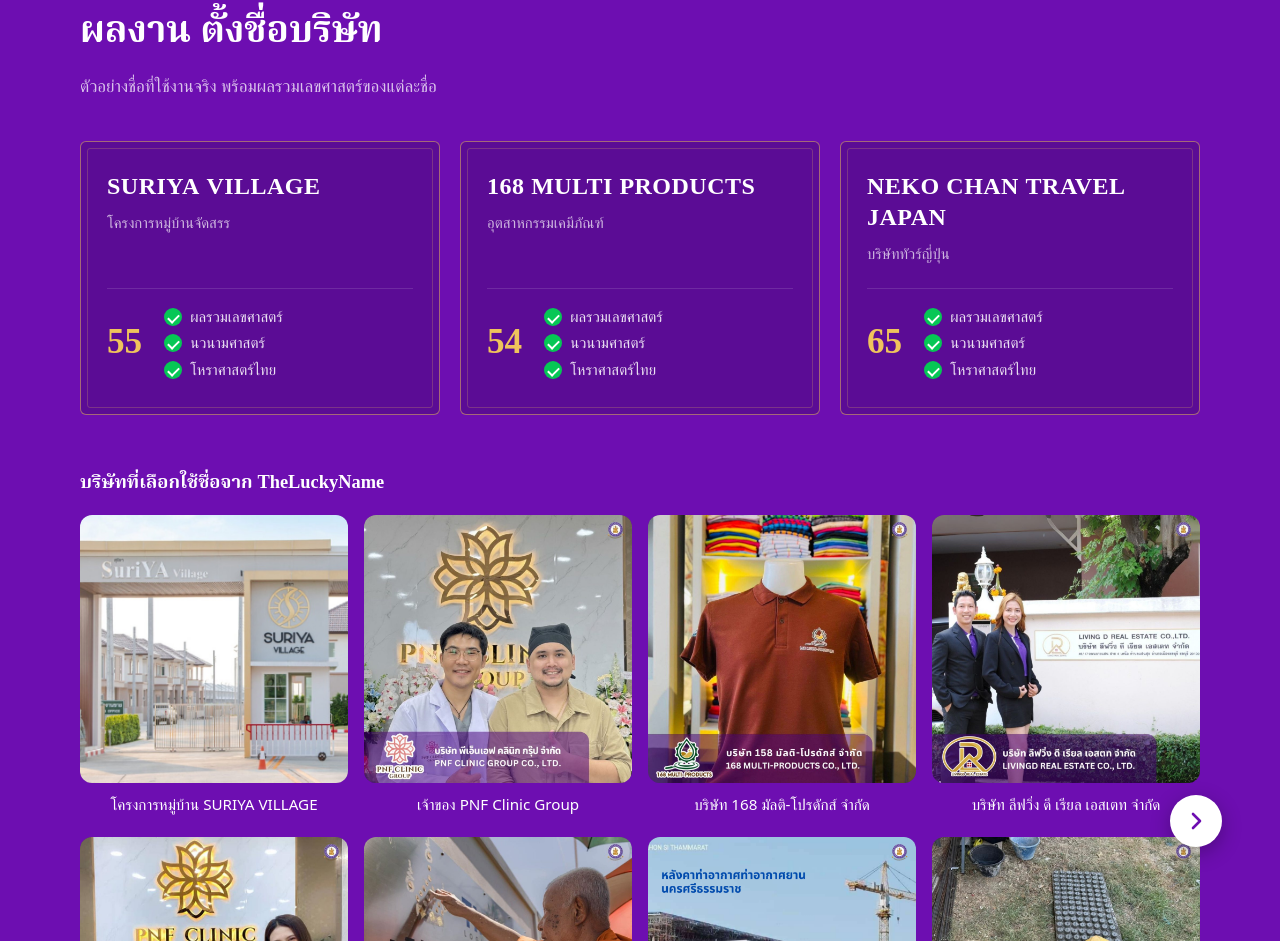
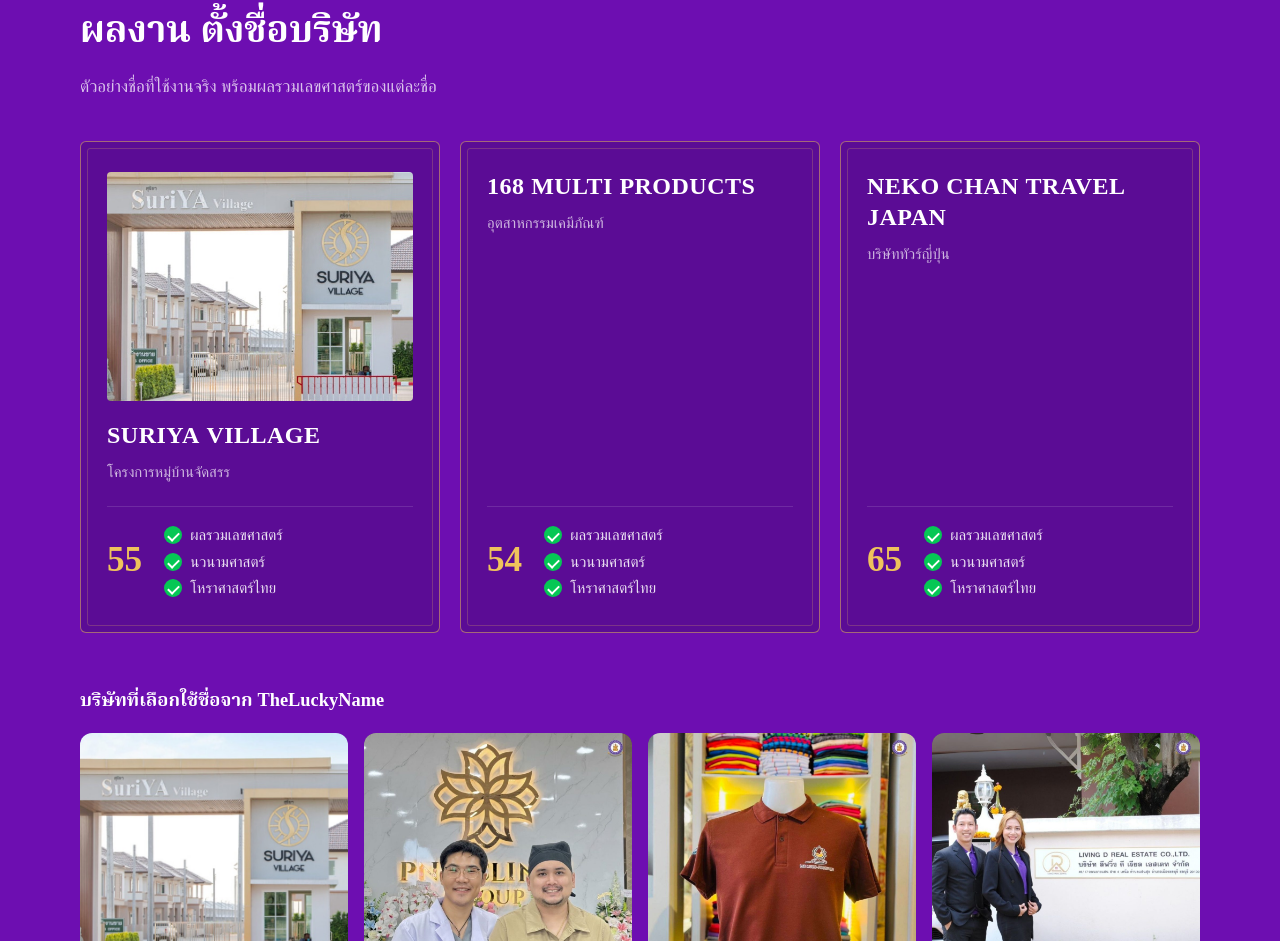
Before and after one commit to kangpla2530/theluckyname-landing, a plain HTML site: page index.html in a window 1280 px wide. Shown: the part 2162-3103 px from the top of the page. Drawn offline with Linux system fonts and the light colour scheme; a web font is replaced by a local one.

Commit message:
Add project photo to SURIYA VILLAGE portfolio card
Co-Authored-By: Claude Opus 5.5 <noreply@anthropic.com>

```diff
--- a/index.html
+++ b/index.html
@@ -185,6 +185,7 @@ section{padding:88px 0}
 .plates{display:grid;grid-template-columns:repeat(3,1fr);gap:20px}
 .plate{border:1px solid rgba(239,195,92,.5);border-radius:6px;padding:30px 26px;position:relative;background:#5B0C95}
 .plate::after{content:"";position:absolute;inset:6px;border:1px solid rgba(239,195,92,.22);border-radius:3px;pointer-events:none}
+.plate .ph{width:100%;height:auto;aspect-ratio:4/3;object-fit:cover;object-position:50% 45%;border-radius:4px;margin:0 0 20px;position:relative;z-index:1}
 .plate .name{font-family:var(--serif);font-size:1.5rem;font-weight:700;line-height:1.3;letter-spacing:.02em}
 .plate .kind{color:rgba(255,255,255,.7);font-size:.93rem;margin-top:6px}
 .plate{display:flex;flex-direction:column}
@@ -545,7 +546,7 @@ footer .disclaim{flex-basis:100%;border-top:1px solid rgba(255,255,255,.1);paddi
       <p class="lede">ตัวอย่างชื่อที่ใช้งานจริง พร้อมผลรวมเลขศาสตร์ของแต่ละชื่อ</p>
     </div>
     <div class="plates">
-      <article class="plate"><div class="name">SURIYA VILLAGE</div><div class="kind">โครงการหมู่บ้านจัดสรร</div><div class="score"><b>55</b><ul class="ok"><li>ผลรวมเลขศาสตร์</li><li>นวนามศาสตร์</li><li>โหราศาสตร์ไทย</li></ul></div></article>
+      <article class="plate"><img class="ph" loading="lazy" src="img/pf1.jpg" width="600" height="600" alt="ซุ้มทางเข้าโครงการหมู่บ้าน SURIYA VILLAGE"><div class="name">SURIYA VILLAGE</div><div class="kind">โครงการหมู่บ้านจัดสรร</div><div class="score"><b>55</b><ul class="ok"><li>ผลรวมเลขศาสตร์</li><li>นวนามศาสตร์</li><li>โหราศาสตร์ไทย</li></ul></div></article>
       <article class="plate"><div class="name">168 MULTI PRODUCTS</div><div class="kind">อุตสาหกรรมเคมีภัณฑ์</div><div class="score"><b>54</b><ul class="ok"><li>ผลรวมเลขศาสตร์</li><li>นวนามศาสตร์</li><li>โหราศาสตร์ไทย</li></ul></div></article>
       <article class="plate"><div class="name">NEKO CHAN TRAVEL JAPAN</div><div class="kind">บริษัททัวร์ญี่ปุ่น</div><div class="score"><b>65</b><ul class="ok"><li>ผลรวมเลขศาสตร์</li><li>นวนามศาสตร์</li><li>โหราศาสตร์ไทย</li></ul></div></article>
     </div>
```
